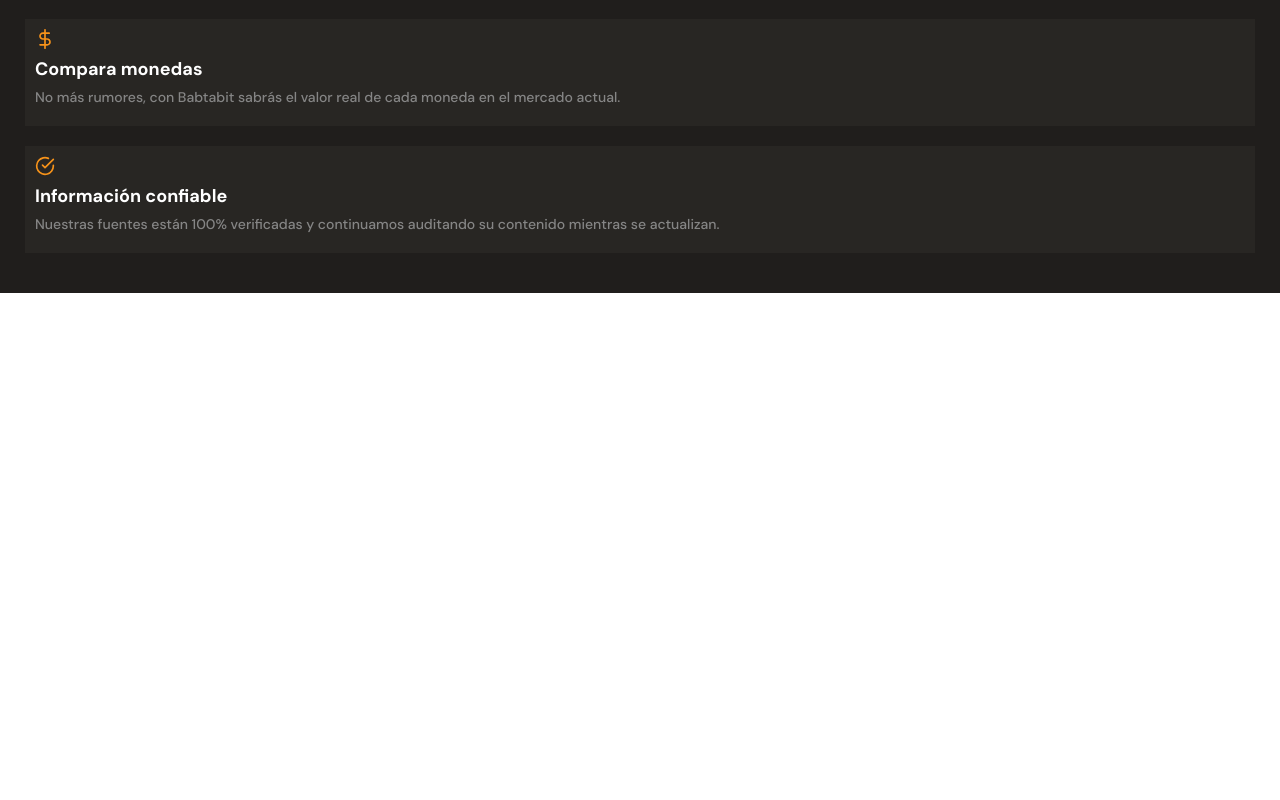
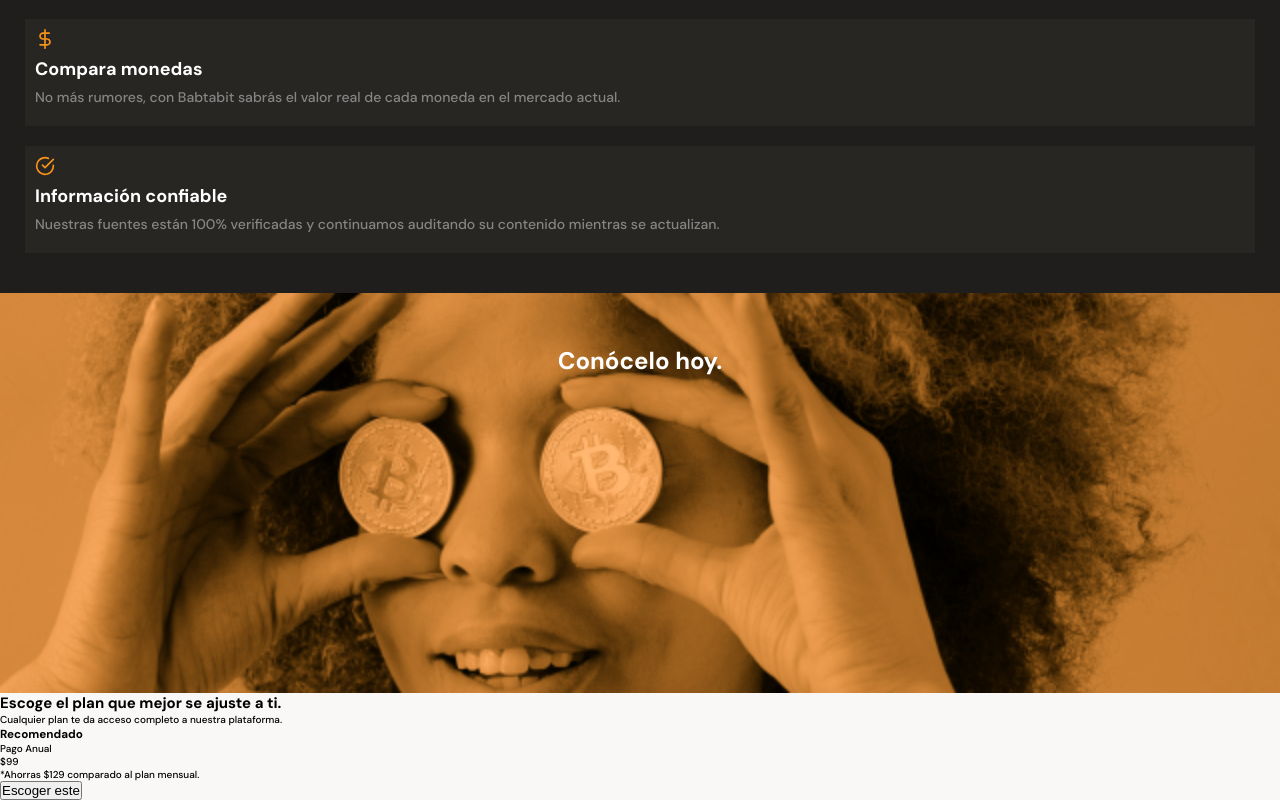
Before and after one commit to alejandroPCH/responsivedesing, a plain HTML site: page index.html in a window 1280 px wide. Shown: the part 1911-2711 px from the top of the page. Before the commit the page ends 2204 px from the top, so only its background shows below. Drawn offline with Linux system fonts and the light colour scheme.

Commit message:
Sección 3 terminada

```diff
--- a/index.html
+++ b/index.html
@@ -28,7 +28,7 @@
 
             <h1>La próxima revolución en el intercambio de criptomonedas.</h1>
             <p>Batatabit te ayuda a navegar entre los diferentes precios y tendencias.</p>
-            <a href="" class="header__button">Conoce Nuestros Planes <span> </span></a>
+            <a href="#planes" class="header__button">Conoce Nuestros Planes <span> </span></a>
 
         </div>
 
@@ -167,8 +167,34 @@
         </article>
 
     </section>
-    <section></section>
-    <section></section>
+    <section class="main__backgroundGirl">
+
+        <h2 class="backgroundGirl__title">Conócelo hoy.</h2>
+
+
+
+
+    </section>
+    <section class="main__planes" id="planes">
+        <div class="planes__title">
+
+        <h2>Escoge el plan que mejor se ajuste a ti.</h2>
+        <p>Cualquier plan te da acceso completo a nuestra plataforma.</p>
+        </div>
+
+
+        <article>
+            <h3>Recomendado</h3>
+
+            <div class="planes__box">
+                <p>Pago Anual</p>
+                <p><span>$</span>99</p>
+                <p>*Ahorras $129 comparado al plan mensual.</p>
+                <button>Escoger este <span></span></button>
+            </div>
+
+        </article>
+    </section>
 
     </main>
 
--- a/style.css
+++ b/style.css
@@ -7,6 +7,7 @@ html{
     font-size: 62.5%;
     font-family: 'DM Sans', sans-serif;
     overflow-x: hidden;
+    scroll-behavior: smooth;
 }
 
 header{
@@ -355,3 +356,29 @@ color: var(--just-white);
     font-size: 1.4rem;
     font-weight: 300;
 }
+
+.main__backgroundGirl{
+
+    background-image: url(./assets/img/bitcoinbaby2x.png);
+    background-position: center;
+    background-repeat: repeat;
+    background-size: cover;
+
+    min-width: 320px;
+    height:50vh ;
+
+    text-align: center;
+}
+
+.backgroundGirl__title{
+
+    font-size: 2.4rem;
+    font-weight: bold;
+
+    line-height: 1.6rem;
+    padding-top: 6rem;
+
+
+    color: var(--just-white);
+
+}
```
